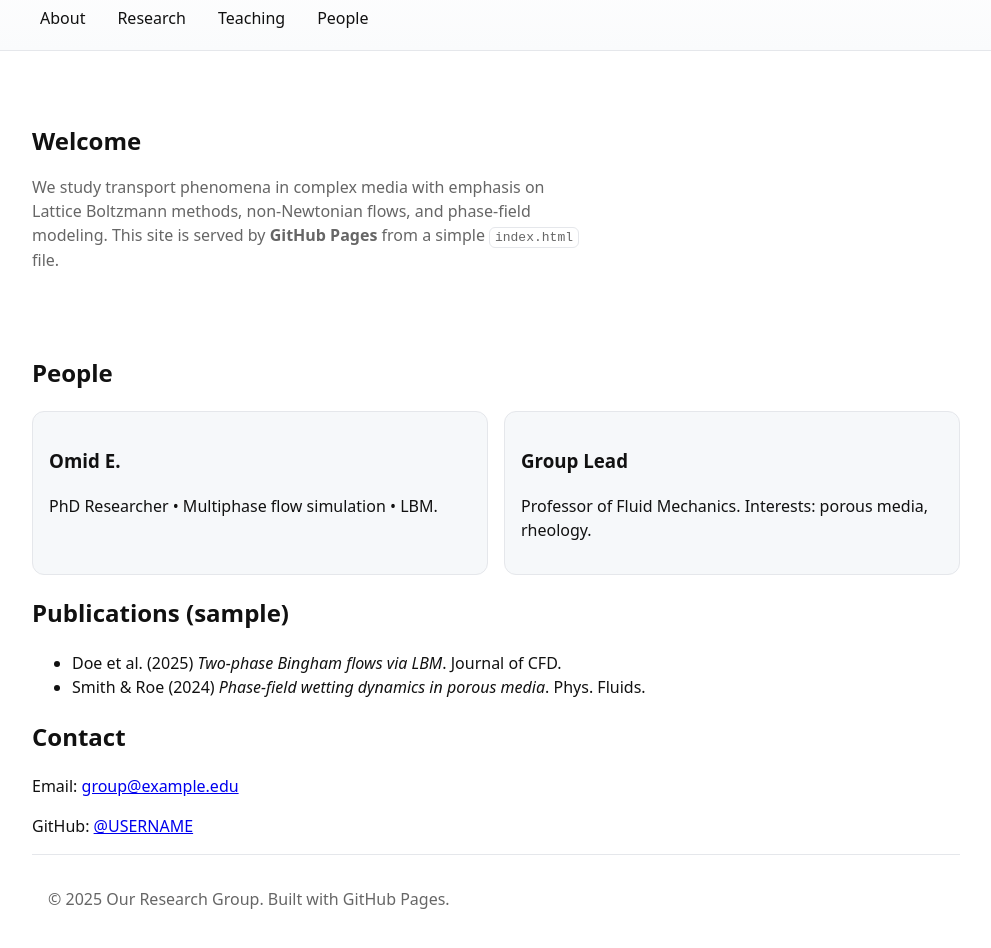
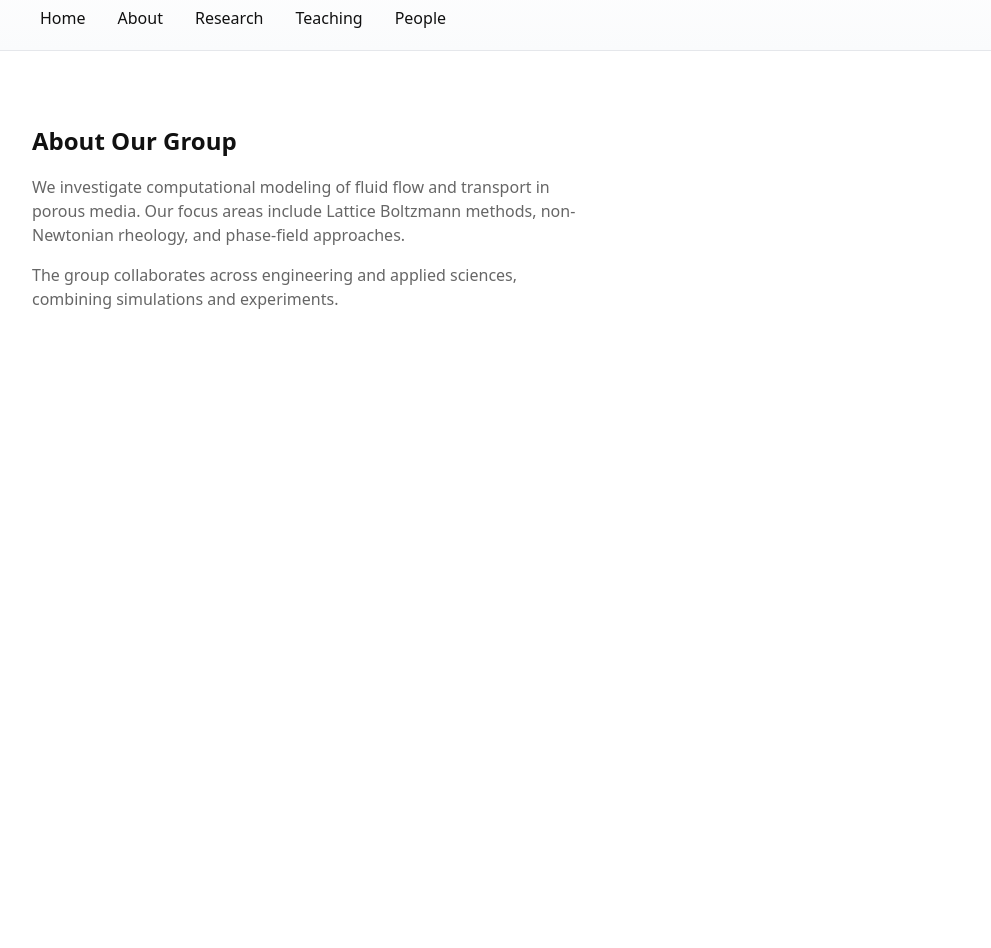
Before and after one commit to KIT-IMB-Modeling-And-Digitalization/GroupWebPage, a plain HTML site: page about.html in a window 1280 px wide. Shown: the part 62-1010 px from the top of the page, without its empty margins (144-1135 px from the left). After the commit the page ends 800 px from the top, so only its background shows below. Drawn offline with Linux system fonts and the light colour scheme.

Commit message:
html construction

```diff
--- a/about.html
+++ b/about.html
@@ -127,56 +127,31 @@
                 </div>
             </div>
             <nav aria-label="Primary">
-                <a href="#about">About</a>
-                <a href="#research">Research</a>
-                <a href="#teaching">Teaching</a>
-                <a href="#people">People</a>
+                <a href="index.html">Home</a>
+                <a href="about.html">About</a>
+                <a href="research.html">Research</a>
+                <a href="teaching.html">Teaching</a>
+                <a href="people.html">People</a>
             </nav>
+
         </div>
     </header>
 
     <main class="container">
-        <section class="hero" id="about">
-            <h1>Welcome</h1>
+        <section class="hero">
+            <h1>About Our Group</h1>
             <p>
-                We study transport phenomena in complex media with emphasis on
-                Lattice Boltzmann methods, non‑Newtonian flows, and phase‑field modeling.
-                This site is served by <strong>GitHub Pages</strong> from a simple <code>index.html</code> file.
+                We investigate computational modeling of fluid flow and transport
+                in porous media. Our focus areas include Lattice Boltzmann methods,
+                non-Newtonian rheology, and phase-field approaches.
+            </p>
+            <p>
+                The group collaborates across engineering and applied sciences,
+                combining simulations and experiments.
             </p>
         </section>
+    </main>
 
-        <section id="people">
-            <h2>People</h2>
-            <div class="grid">
-                <div class="card">
-                    <h3>Omid E.</h3>
-                    <p>PhD Researcher • Multiphase flow simulation • LBM.</p>
-                </div>
-                <div class="card">
-                    <h3>Group Lead</h3>
-                    <p>Professor of Fluid Mechanics. Interests: porous media, rheology.</p>
-                </div>
-            </div>
-        </section>
-
-        <section id="publications">
-            <h2>Publications (sample)</h2>
-            <ul>
-                <li>Doe et al. (2025) <em>Two‑phase Bingham flows via LBM</em>. Journal of CFD.</li>
-                <li>Smith & Roe (2024) <em>Phase‑field wetting dynamics in porous media</em>. Phys. Fluids.</li>
-            </ul>
-        </section>
-
-        <section id="contact">
-            <h2>Contact</h2>
-            <p>Email: <a href="mailto:group@example.edu">group@example.edu</a></p>
-            <p>GitHub: <a href="https://github.com/USERNAME" target="_blank" rel="noopener">@USERNAME</a></p>
-        </section>
-
-        <footer class="container">
-            <p>© <span id="y"></span> Our Research Group. Built with GitHub Pages.</p>
-        </footer>
-    </main>
 
     <script>
         document.getElementById('y').textContent = new Date().getFullYear();
```
Also changed, not shown: index.html (+6 -4 lines).
